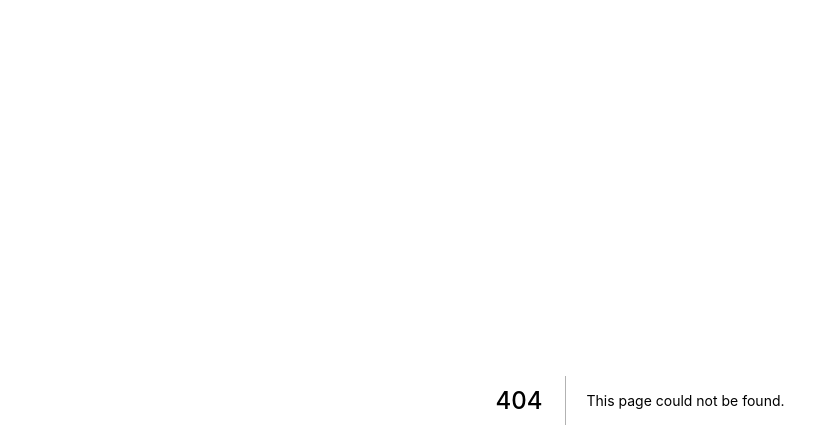
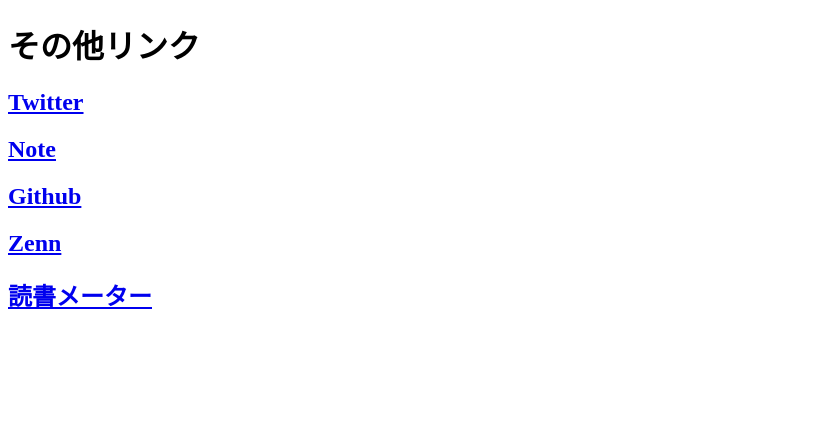
Before and after one commit to ifhito/myblogWithMicroCMS, a Next.js app: page /link in a window 1280 px wide. Before the commit this address had no page. Shown: the top 448 px of the page, without its empty margins (0-839 px from the left). Built offline with nearby package versions, Linux system fonts and the light colour scheme.

Commit message:
add about and link and fix layout

```diff
--- /dev/null
+++ b/components/Layout.tsx
@@ -0,0 +1,18 @@
+import React, { ReactFragment } from 'react';
+import Head from 'next/head';
+import Nav from '../components/nav';
+interface LayoutProps {
+    children: React.ReactNode;
+ }
+
+export default function Layout({ children }:LayoutProps) {
+    return (
+        <>
+            <Head>
+                <title>hotakesBlog</title>
+                <Nav />
+            </Head>
+            {children}
+        </>
+        )
+  }
--- a/components/nav.tsx
+++ b/components/nav.tsx
@@ -16,12 +16,12 @@
             </Link>
             <Link href="/about" passHref>
                 <a style={itemStyle}>
-                    About
+                    ABOUT
                 </a>
             </Link>
-            <Link href="/connect" passHref>
+            <Link href="/link" passHref>
                 <a style={itemStyle}>
-                    CONNECT
+                    LINK
                 </a>
             </Link>
         </div>
--- a/pages/_app.tsx
+++ b/pages/_app.tsx
@@ -1,6 +1,11 @@
 import { AppProps } from 'next/app'
+import Layout from '../components/Layout'
 const App = ({ Component, pageProps }:AppProps) => {
-  return <Component {...pageProps} />
+  return (
+    <Layout>
+      <Component {...pageProps} />
+    </Layout>
+    )
 }
 
 export default  App
--- /dev/null
+++ b/pages/link.tsx
@@ -0,0 +1,46 @@
+import React, { ReactFragment } from 'react';
+import Link from "next/link";
+const Link_: ReactFragment = () => {
+  return (
+      <>
+        <h1>その他リンク</h1>
+        <a>
+            <h2>
+                <Link href="https://twitter.com/ifhito" passHref>
+                    Twitter
+                </Link>
+            </h2>
+        </a>
+        <a>
+            <h2>
+                <Link href="https://note.com/ifhito" passHref>
+                    Note
+                </Link>
+            </h2>
+        </a>
+        <a>
+            <h2>
+                <Link href="https://github.com/ifhito" passHref>
+                    Github
+                </Link>
+            </h2>
+        </a>
+        <a>
+            <h2>
+                <Link href="https://zenn.dev/ifhito" passHref>
+                    Zenn
+                </Link>
+            </h2>
+        </a>
+        <a>
+            <h2>
+                <Link href="https://bookmeter.com/users/991028" passHref>
+                    読書メーター
+                </Link>
+            </h2>
+        </a>
+    </>
+  )
+}
+
+export default Link_;
```
Also changed, not shown: pages/about.tsx (added, +21 -0 lines), pages/blogs/[id].tsx (+10 -11 lines), pages/index.tsx (+12 -14 lines).
